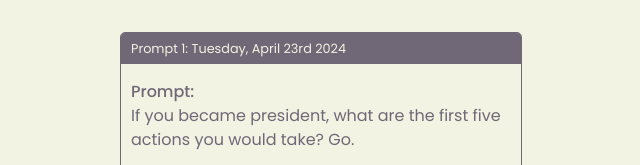
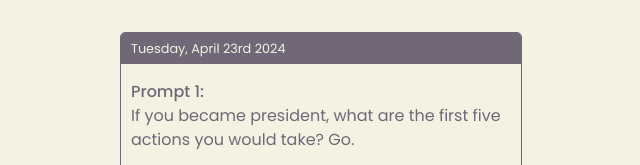
Before and after one commit to akameny/akameny.github.io, a plain HTML site: page index.html in a window 1280 px wide. Shown: the part 341-506 px from the top of the page, 319-959 px from the left. Drawn offline with Linux system fonts and the light colour scheme.

Commit message:
Update index.html

```diff
--- a/index.html
+++ b/index.html
@@ -19,9 +19,9 @@
     </header>
     <main>
         <article class="post">
-            <div id="block"><span class="date">Prompt 1: Tuesday, April 23rd 2024</span></div>
+            <div id="block"><span class="date">Tuesday, April 23rd 2024</span></div>
             <div id="paragraph">
-                <p class="title">Prompt:
+                <p class="title">Prompt 1:
                 <br><span class="body">If you became president, what are the first five actions you would take? Go.</span></p>
                 <p class="title">Entry:
                 <br><span class="body">
```
